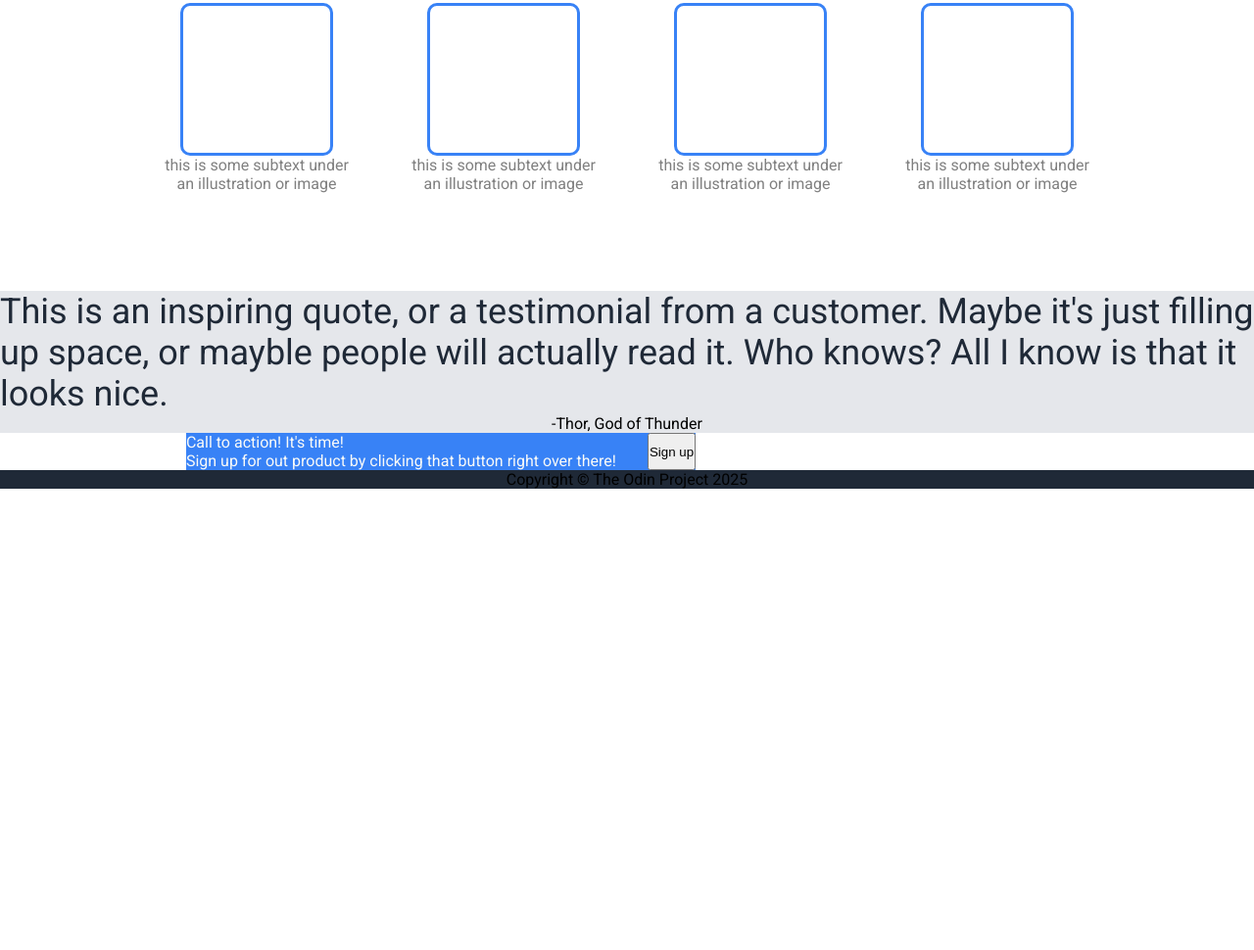
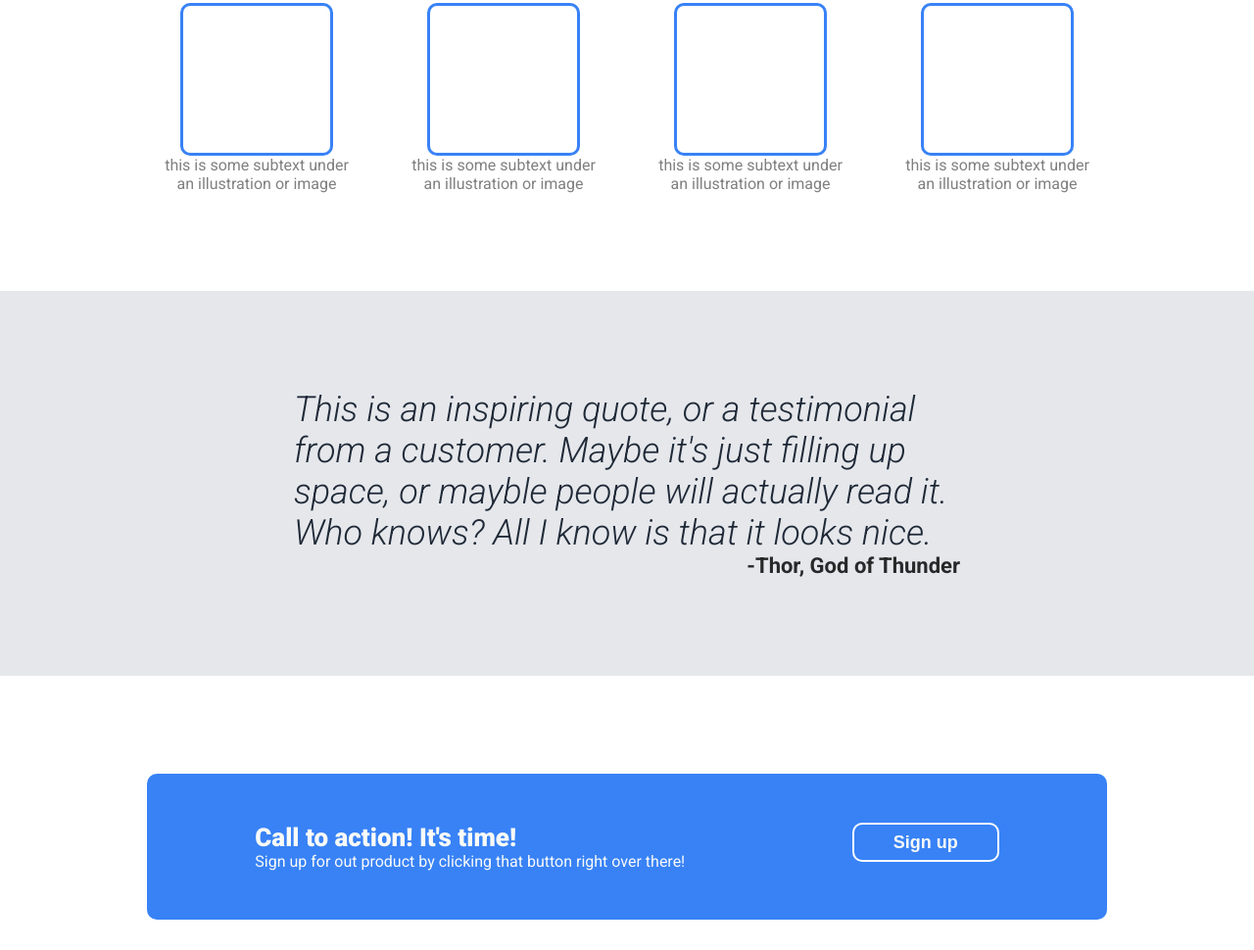
Before and after one commit to Heizenburger/odin-landing-page, a plain HTML site: page index.html in a window 1280 px wide. Shown: the part 690-1660 px from the top of the page at 98% size. Before the commit the page ends 1189 px from the top, so only its background shows below. Drawn offline with Linux system fonts and the light colour scheme.

Commit message:
Yayy!! Completed all the section. Done with the Landing Page.

```diff
--- a/style.css
+++ b/style.css
@@ -109,6 +109,8 @@ a {
 
 .info {
     display: flex;
+    flex-direction: column;
+    flex-wrap: wrap;
     justify-content: center;
     align-items: center;
     max-width: 200px;
@@ -128,47 +130,55 @@ a {
 }
 
 .container3 {
-    display: flex;
-    flex-direction: column;
-    justify-content: center;
-    align-items: center;
-    flex-wrap: wrap;
+    padding: 100px 300px;
     background-color: #E5E7EB;
 }
 
 .text-3 {
     font-size: 36px;
-    font-style: light italic;
+    font-weight: 300;
+    font-style: italic;
     color: #1F2937;
 }
 
 .text-4 {
-    display: flex;
-    justify-content: flex-end;
-}
-
-.info {
-    display: flex;
-    flex-direction: column;
-    flex-wrap: wrap;
+    text-align: end;
+    font-size: 22px;
+    font-weight: bold;
+    color: rgba(0, 0, 0, 0.829);
 }
 
 .container4 {
-    display: flex;
-    justify-content: center;
-    align-items: center;
-    width: 900px;
+    margin: 100px 150px;
 }
 
 .card {
+    border-radius: 10px;
+    padding: 50px 25px;
     background-color: #3882F6;
     color: #F9FAF8;
     display: flex;
-    gap: 32px;
+    justify-content: space-around;
+}
+
+.card-heading {
+    font-weight: 900;
+    font-size: 26px;
+}
+
+.signup-button-2 {
+    font-size: large;
+    font-weight: bold;
+    color: #F9FAF8;
+    background-color: #3882F6;
+    border: 2px solid white;
+    width: 150px;
+    height: 40px;
+    border-radius: 10px;
 }
 
 .footer {
-    display: flex;
-    justify-content: center;
-    align-items: center;
+    text-align: center;
+    color: white;
+    padding: 50px;
 }
```
